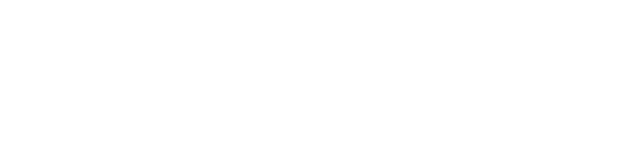
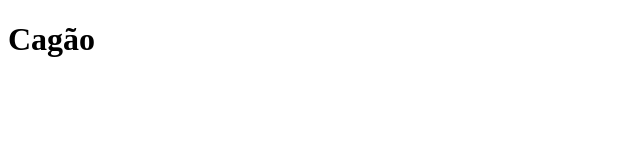
Before and after one commit to DuSpawn/testevscode, a plain HTML site: page index.html in a window 1280 px wide. Shown: the whole page, without its empty margins (0-640 px from the left). Drawn offline with Linux system fonts and the light colour scheme.

Commit message:
teste segundo commit

```diff
--- a/index.html
+++ b/index.html
@@ -6,6 +6,6 @@
     <title>Curriculo</title>
 </head>
 <body>
-
+    <h1>Cagão</h1>
 </body>
 </html>
```
